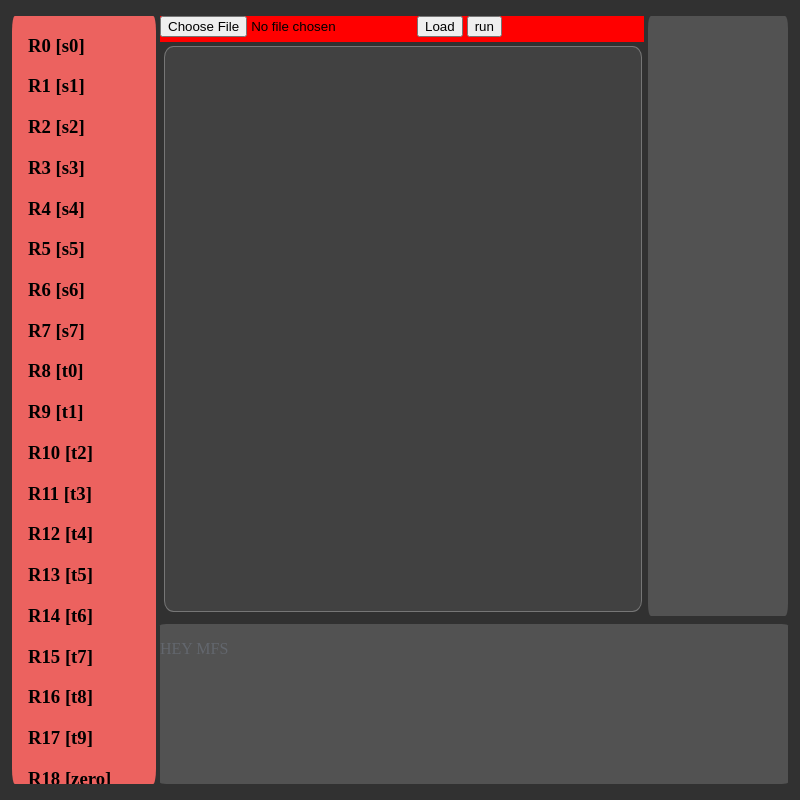
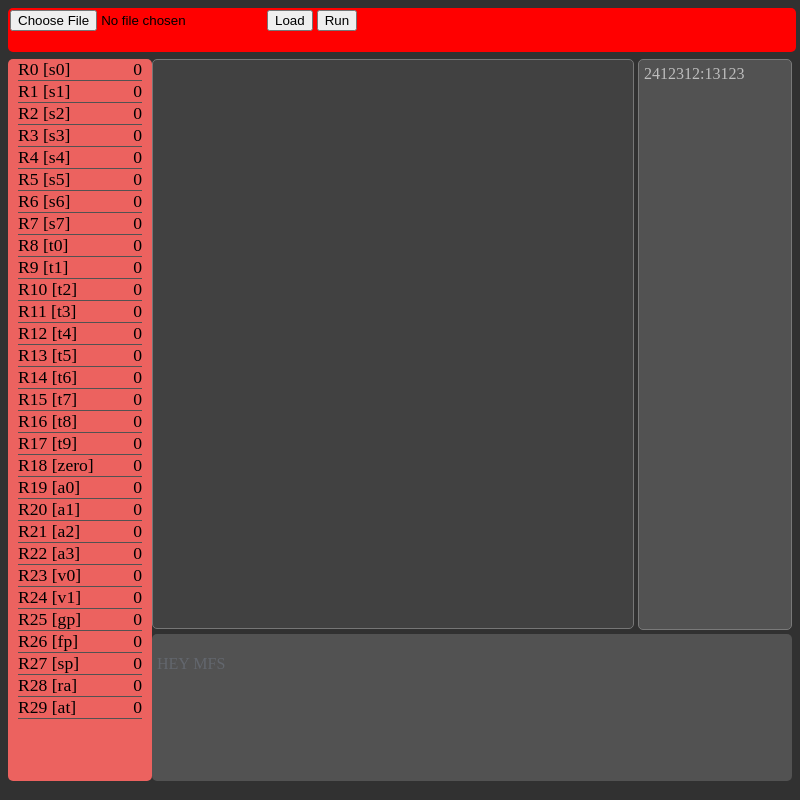
Before and after one commit to Saisrujan18/Simulator, an Electron app: page index.html in a window 800 px wide. Drawn offline with Linux system fonts and the light colour scheme.

Commit message:
added CSS

```diff
--- a/ALLCSS.css
+++ b/ALLCSS.css
@@ -4,39 +4,41 @@
 {
     display: flex;
     flex-direction: row;
-    height: 96vh;
-    margin-top: 2vh;
-    margin-bottom: 2vh;
-    margin-left: 0.5vw;
-    margin-right: 0.5vw;
-    border-radius: 2%;
+    height: 92vh;
+    justify-content: center;
 }
-
-
 
 .REGISTERS
 {
-    background-color: #ec625f;;
-    height: 96vh;
-    width: 20vw;
-    border-radius: 2%;
-    margin-right: 0.5vw;
-    padding-left: 2vw;
-    overflow-y:auto;
+    background-color: #ec625f;
+    height: 98%;
+    width: 18vw;
+    margin: auto;
+    border-radius: 5px;
+    overflow-y:scroll;
+}
+.register{
+    border-bottom: 1px solid #525252;
+    font-size: 1.1rem;
+    margin-left: 10px;
+    margin-right: 10px;
+    display: flex;
+    justify-content: space-between;
 }
 .SIMP
 {
-    height: 96vh;
-    width: 78.5vw;
+    margin: auto;
+    height: 98%;
+    width: 80vw;
     display: flex;
     flex-direction: column;
 }
 
 .IPM
 {
-    height: 75vh;
-    margin-bottom: 1vh;
-    width: 78.5vw;
+    height: 80%;
+    margin: auto;
+    width: 100%;
     display: flex;
     flex-direction: row;
 }
@@ -44,36 +46,46 @@
 {
     background-color:#525252;
     color: #63676e;
-    height: 20vh;
-    width: 78.5vw;
-    border-radius: 1%;
+    height: 19%;
+    width: 98.5%;
+    border-radius: 5px;
+    padding: 5px;
+    margin: auto;
     overflow-y: scroll;
 }
 
 .INPUT
 {
-    height:75vh;
-    width: 60vw;
+    height:100%;
+    width: 80%;
     margin-right: 0.5vw;
     display: flex;
-    flex-direction: column;
+
 }
 
 .MEMORY
 {
     background-color: #525252;
-    height: 75vh;
-    width:18vw;
-    margin-left: 0.5vw;
-    border-radius: 2%;
+    border: 1px solid #797979;
+    height: 99%;
+    width:30%;
+    margin-top: 0;
+    border-radius: 5px;
     overflow-y: scroll;
 }
+.memorylocation{
+    padding: 5px;
+    color: rgb(189, 189, 189);
+}
+
 
 .BUTTONS
 {
     background-color: #ff0000;
     height: 5vh;
-    width: 60.5vw;
+    width:  100%;
+    padding: 2px;
+    border-radius: 5px;
 }
 
 .TEXTAREA textarea
@@ -81,14 +93,14 @@
     background-color: #414141;
     color: rgb(189, 189, 189);
     font-family: 'Source Code Pro', monospace;
-    height:70vh;
-    margin-right: 0.5vw;
-    margin-left: 0.5vw;
-    width: 59vw;
-    border-radius: 2%;
-    margin-top: 0.5vh;
+    margin-top: none;
+    resize: none;
+    height: 98%;
+    width: 59.5vw;
+    outline: none;
+    margin: auto;
+    border-radius: 5px;
     overflow-y:visible;
-    resize: none;
 }
 
 
@@ -105,11 +117,11 @@
 .TEXTAREA textarea::-webkit-scrollbar-thumb {
     background-color: #313131;
     border: 0.8vw solid #313131;
-    border-radius: 10px;
+    border-radius: 5px;
 }
 
 .REGISTERS::-webkit-scrollbar {
-    width: 0.6vw;
+    width: 0.2vw;
     background-color: transparent;
 }
 
@@ -131,7 +143,7 @@
 .REGISTERS::-webkit-scrollbar-thumb {
     background-color: #4a4d52;
     border: 0.6vw solid #282a2d;
-    border-radius: 10px;
+    border-radius: 5px;
 }
 
 
@@ -153,7 +165,7 @@
 .CONSOLE::-webkit-scrollbar-thumb {
     background-color: #4a4d52;
     border: 0.8vw solid #282a2d;
-    border-radius: 10px;
+    border-radius: 5px;
 }
 
 
@@ -175,5 +187,5 @@
 .MEMORY::-webkit-scrollbar-thumb {
     background-color: #4a4d52;
     border: 0.8vw solid #282a2d;
-    border-radius: 10px;
+    border-radius: 5px;
 }
--- a/index.html
+++ b/index.html
@@ -11,39 +11,136 @@
 
 <body style="background: #313131">
 
+    <div class="BUTTONS">
+        <tr>
+            <td><input type="file" id="fileToLoad"></td>
+            <td><button onclick="loadFileAsText()">Load</button><td>
+            <td><button onclick="RUN()">Run</td>
+        </tr>
+    </div>
     <div class = "WHOLE">
 
         <div class="REGISTERS" id="REGISTERS">
-            <h3>R0  [s0]</h3>
-            <h3>R1  [s1]</h3>
-            <h3>R2  [s2]</h3>
-            <h3>R3  [s3]</h3>
-            <h3>R4  [s4]</h3>
-            <h3>R5  [s5]</h3>
-            <h3>R6  [s6]</h3>
-            <h3>R7  [s7]</h3>
-            <h3>R8  [t0]</h3>
-            <h3>R9  [t1]</h3>
-            <h3>R10 [t2]</h3>
-            <h3>R11 [t3]</h3>
-            <h3>R12 [t4]</h3>
-            <h3>R13 [t5]</h3>
-            <h3>R14 [t6]</h3>
-            <h3>R15 [t7]</h3>
-            <h3>R16 [t8]</h3>
-            <h3>R17 [t9]</h3>
-            <h3>R18 [zero]</h3>
-            <h3>R19 [a0]</h3>
-            <h3>R20 [a1]</h3>
-            <h3>R21 [a2]</h3>
-            <h3>R22 [a3]</h3>
-            <h3>R23 [v0]</h3>
-            <h3>R24 [v1]</h3>
-            <h3>R25 [gp]</h3>
-            <h3>R26 [fp]</h3>
-            <h3>R27 [sp]</h3>
-            <h3>R28 [ra]</h3>
-            <h3>R29 [at]</h3>
+            <div class="register" id="0">
+                <div class="register-name">R0  [s0]</div>
+                <div id="0v">0</div>
+            </div>
+            <div class="register" id="1">
+                <div class="register-name">R1  [s1]</div>
+                <div id="1v">0</div>
+            </div>
+            <div class="register" id="2">
+                <div class="register-name">R2  [s2]</div>
+                <div id="2v">0</div>
+            </div>
+            <div class="register" id="3">
+                <div class="register-name">R3  [s3]</div>
+                <div id="3v">0</div>
+            </div>
+            <div class="register" id="4">
+                <div class="register-name">R4  [s4]</div>
+                <div id="4v">0</div>
+            </div>
+            <div class="register" id="5">
+                <div class="register-name">R5  [s5]</div>
+                <div id="5v">0</div>
+            </div>
+            <div class="register" id="6">
+                <div class="register-name">R6  [s6]</div>
+                <div id="6v">0</div>
+            </div>
+            <div class="register" id="7">
+                <div class="register-name">R7  [s7]</div>
+                <div id="7v">0</div>
+            </div>
+            <div class="register" id="8">
+                <div class="register-name">R8  [t0]</div>
+                <div id="8v">0</div>
+            </div>
+            <div class="register" id="9">
+                <div class="register-name">R9  [t1]</div>
+                <div id="9v">0</div>
+            </div>
+            <div class="register" id="10">
+                <div class="register-name">R10 [t2]</div>
+                <div id="10v">0</div>
+            </div>
+            <div class="register" id="11">
+                <div class="register-name">R11 [t3]</div>
+                <div id="11v">0</div>
+            </div>
+            <div class="register" id="12">
+                <div class="register-name">R12 [t4]</div>
+                <div id="12v">0</div>
+            </div>
+            <div class="register" id="13">
+                <div class="register-name">R13 [t5]</div>
+                <div id="13v">0</div>
+            </div>
+            <div class="register" id="14">
+                <div class="register-name">R14 [t6]</div>
+                <div id="14v">0</div>
+            </div>
+            <div class="register" id="15">
+                <div class="register-name">R15 [t7]</div>
+                <div id="15v">0</div>
+            </div>
+            <div class="register" id="16">
+                <div class="register-name">R16 [t8]</div>
+                <div id="16v">0</div>
+            </div>
+            <div class="register" id="17">
+                <div class="register-name">R17 [t9]</div>
+                <div id="17v">0</div>
+            </div>
+            <div class="register" id="18">
+                <div class="register-name">R18 [zero]</div>
+                <div id="18v">0</div>
+            </div>
+            <div class="register" id="19">
+                <div class="register-name">R19 [a0]</div>
+                <div id="19v">0</div>
+            </div>
+            <div class="register" id="20">
+                <div class="register-name">R20 [a1]</div>
+                <div id="20v">0</div>
+            </div>
+            <div class="register" id="21">
+                <div class="register-name">R21 [a2]</div>
+                <div id="21v">0</div>
+            </div>
+            <div class="register" id="22">
+                <div class="register-name">R22 [a3]</div>
+                <div id="22v">0</div>
+            </div>
+            <div class="register" id="23">
+                <div class="register-name">R23 [v0]</div>
+                <div id="23v">0</div>
+            </div>
+            <div class="register" id="24">
+                <div class="register-name">R24 [v1]</div>
+                <div id="24v">0</div>
+            </div>
+            <div class="register" id="25">
+                <div class="register-name">R25 [gp]</div>
+                <div id="25v">0</div>
+            </div>
+            <div class="register" id="26">
+                <div class="register-name">R26 [fp]</div>
+                <div id="26v">0</div>
+            </div>
+            <div class="register" id="27">
+                <div class="register-name">R27 [sp]</div>
+                <div id="27v">0</div>
+            </div>
+            <div class="register" id="28">
+                <div class="register-name" >R28 [ra]</div>
+                <div id="28v">0</div>
+            </div>
+            <div class="register" id="29">
+                <div class="register-name">R29 [at]</div>
+                <div id="29v">0</div>
+            </div>
         </div>
 
         <div class ="SIMP">
@@ -52,13 +149,6 @@
 
                 <div class="INPUT">
 
-                    <div class="BUTTONS">
-                        <tr>
-                            <td><input type="file" id="fileToLoad"></td>
-                            <td><button onclick="loadFileAsText()">Load</button><td>
-                            <td><button onclick="RUN()">run</td>
-                        </tr>
-                    </div>
 
                     <div class="TEXTAREA">
                         <textarea id="MIPS" name="MIPS" value="MIP HERE" spellcheck="false"></textarea>
@@ -67,8 +157,8 @@
 
                 </div>
 
-                <div class="MEMORY">
-
+                <div class="MEMORY" id="MEMORY">
+                    <div class="memorylocation">2412312:13123</div>
                 </div>
 
             </div>
--- a/run.js
+++ b/run.js
@@ -1,9 +1,16 @@
 var {PythonShell} = require('python-shell')
 var path = require("path");
+const { brotliCompress } = require('zlib');
+const { measureMemory } = require('vm');
+const { memoryUsage } = require('process');
 
 function RUN()
 {
 	var x = document.getElementById("MIPS").value;
+	var regValue = []
+	for(let i = 0;i<30;i++){
+		regValue.push("0");
+	}
 	var options = {
 		scriptPath : path.join(__dirname, '/'),
 		args : [x]
@@ -12,20 +19,38 @@ function RUN()
 		if  (err)  throw err;
 
 		console.log(message);
+		if(message){
+			for(let i=0;i<30;i++){
+				regValue[i] = message[i]
+			}
+			var memory = document.getElementById("MEMORY")
+			while(memory.lastElementChild) memory.removeChild(memory.lastElementChild)
+			for(let i = 30;i<message.length;i++){
+				var memoryLocation = document.createElement("div")
+				memoryLocation.classList.add('memorylocation')
+				memoryLocation.innerHTML = message[i];
+				memory.appendChild(memoryLocation)
+			}
+		}
 
-		if(message==null){document.getElementById("console").innerHTML="Terminated due to errors";}
+		for(let i=0;i<30;i++){
+			var register = document.getElementById(`${i}v`);
+			register.innerHTML = `       ${regValue[i]} `; // format
+		}
+
+		if(!message){document.getElementById("console").innerHTML="Terminated due to errors";}
 		else {document.getElementById("console").innerHTML="Success !!!";}
 
-		// document.getElementById("Register")="<p>hell</p><p>hell></p>";
-		var tag = document.createElement("p");
-   		var text = document.createTextNode("Tutorix");
-   		tag.appendChild(text);
-		var tag1 = document.createElement("p");
-   		var t1ext = document.createTextNode("orix");
-   		tag1.appendChild(t1ext);
-   		var element = document.getElementById("REGISTERS");
-   		element.appendChild(tag);
-   		element.appendChild(tag1);
+		// // document.getElementById("Register")="<p>hell</p><p>hell></p>";
+		// var tag = document.createElement("p");
+   		// var text = document.createTextNode("Tutorix");
+   		// tag.appendChild(text);
+		// var tag1 = document.createElement("p");
+   		// var t1ext = document.createTextNode("orix");
+   		// tag1.appendChild(t1ext);
+   		// var element = document.getElementById("REGISTERS");
+   		// element.appendChild(tag);
+   		// element.appendChild(tag1);
 	});
 }
 
```
Also changed, not shown: 1 other file.
